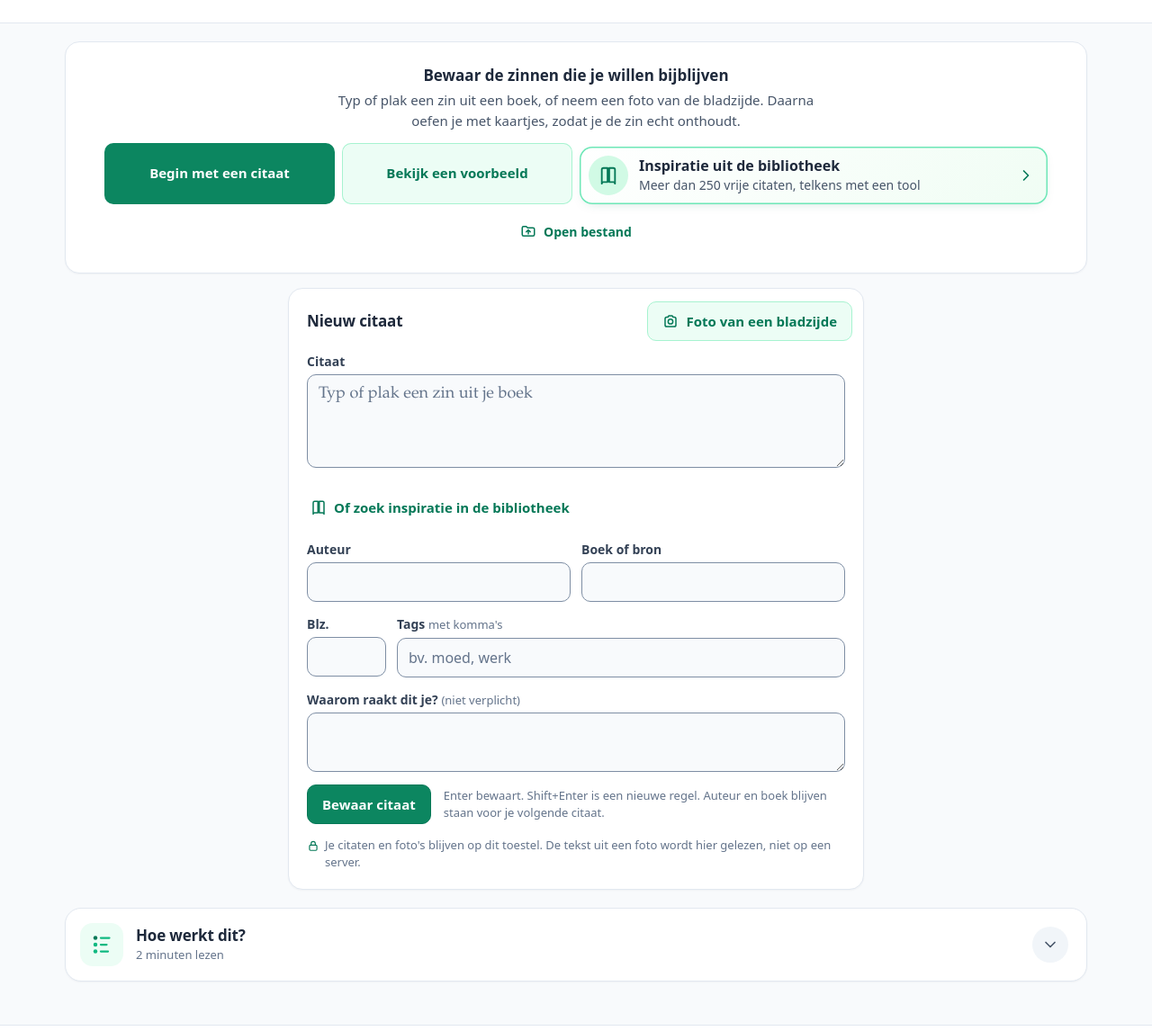
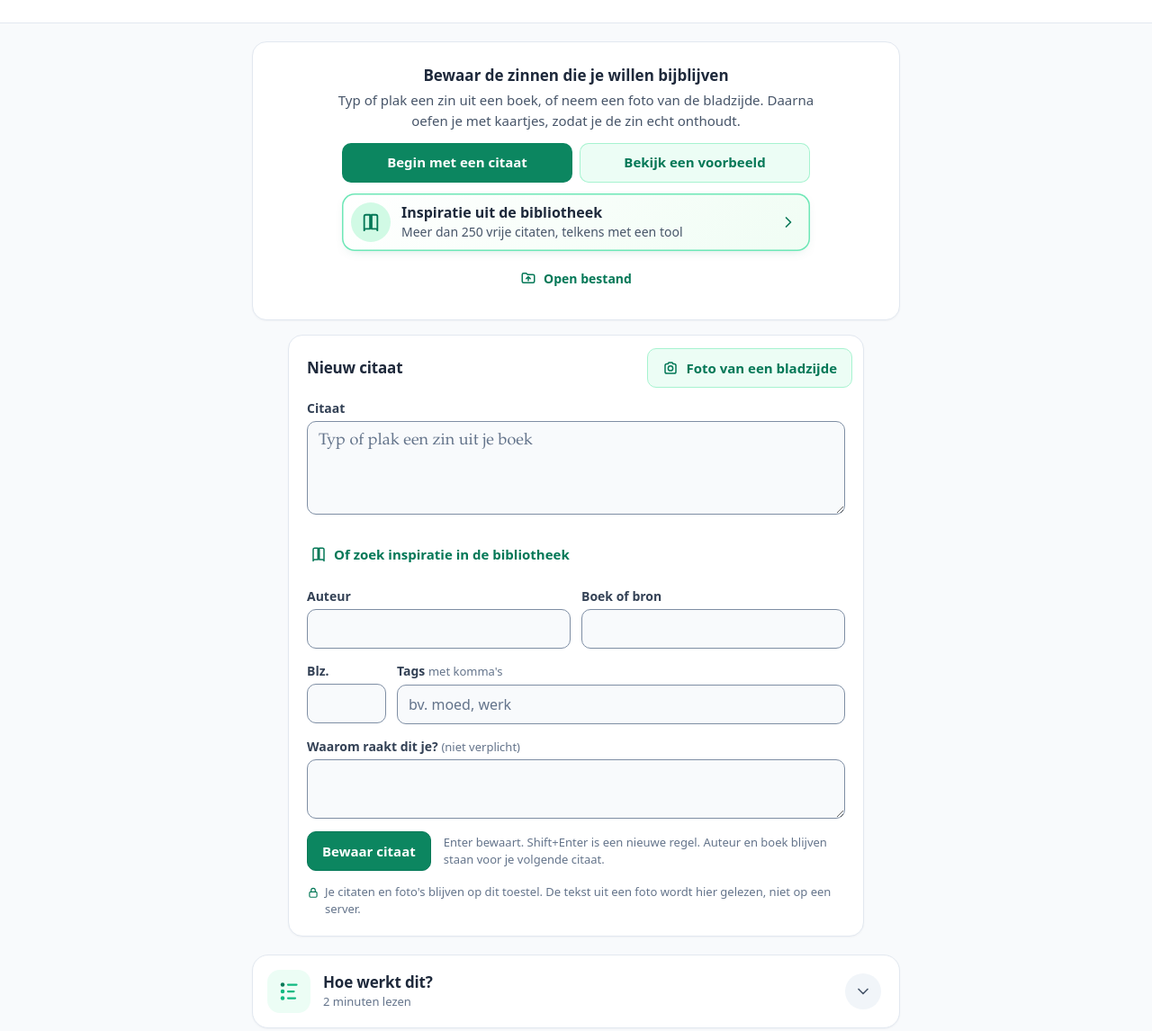
Before and after one commit to onderconstructie/zakmes, a plain HTML site: page citaten/index.html in a window 1280 px wide. Shown: the part 154-1300 px from the top of the page at 90% size. Drawn offline with Linux system fonts and the light colour scheme; a web font is replaced by a local one.

Commit message:
Citaten en Kladblok: startscherm op leesbreedte in het midden
Co-Authored-By: Claude Fable 5.2 <noreply@anthropic.com>
Claude-Session: https://claude.ai/code/session_01LjDcSPFUon18Kc1Xk33nzi

```diff
--- a/citaten/index.html
+++ b/citaten/index.html
@@ -1087,6 +1087,11 @@ header[data-oc-kop][data-stand="compact"]::before { content:""; order:-1; flex:n
 }
 @media print { header[data-oc-kop] .oc-kop-acties, header[data-oc-kop] .oc-kop-project { display:none !important; } }
 /* oc-kop v1 einde */
+/* Startscherm op een breed scherm: de startkaart en "Hoe werkt dit?" staan op leesbreedte in het midden, in elke tool even breed. */
+@media (min-width:900px) {
+  body .oc-start.oc-start.oc-start { box-sizing:border-box; width:100%; max-width:45rem; margin-left:auto; margin-right:auto; }
+  body:has(.oc-start:not([hidden])) details.explain { box-sizing:border-box; width:100%; max-width:45rem; margin-left:auto; margin-right:auto; }
+}
 </style>
 <script>
 /* oc-kop v1 begin */
```
Also changed, not shown: kladblok/index.html (+5 -0 lines).
